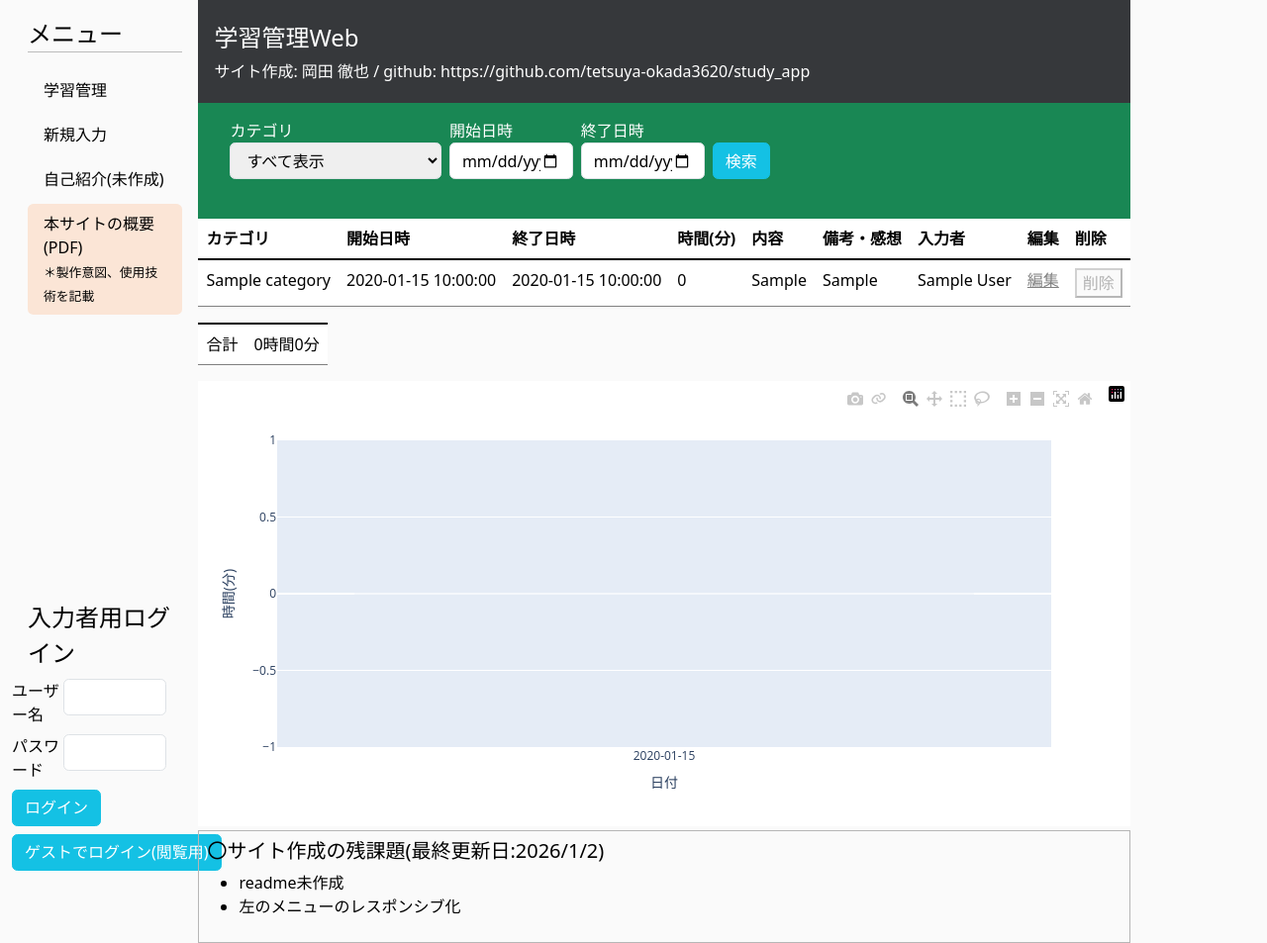
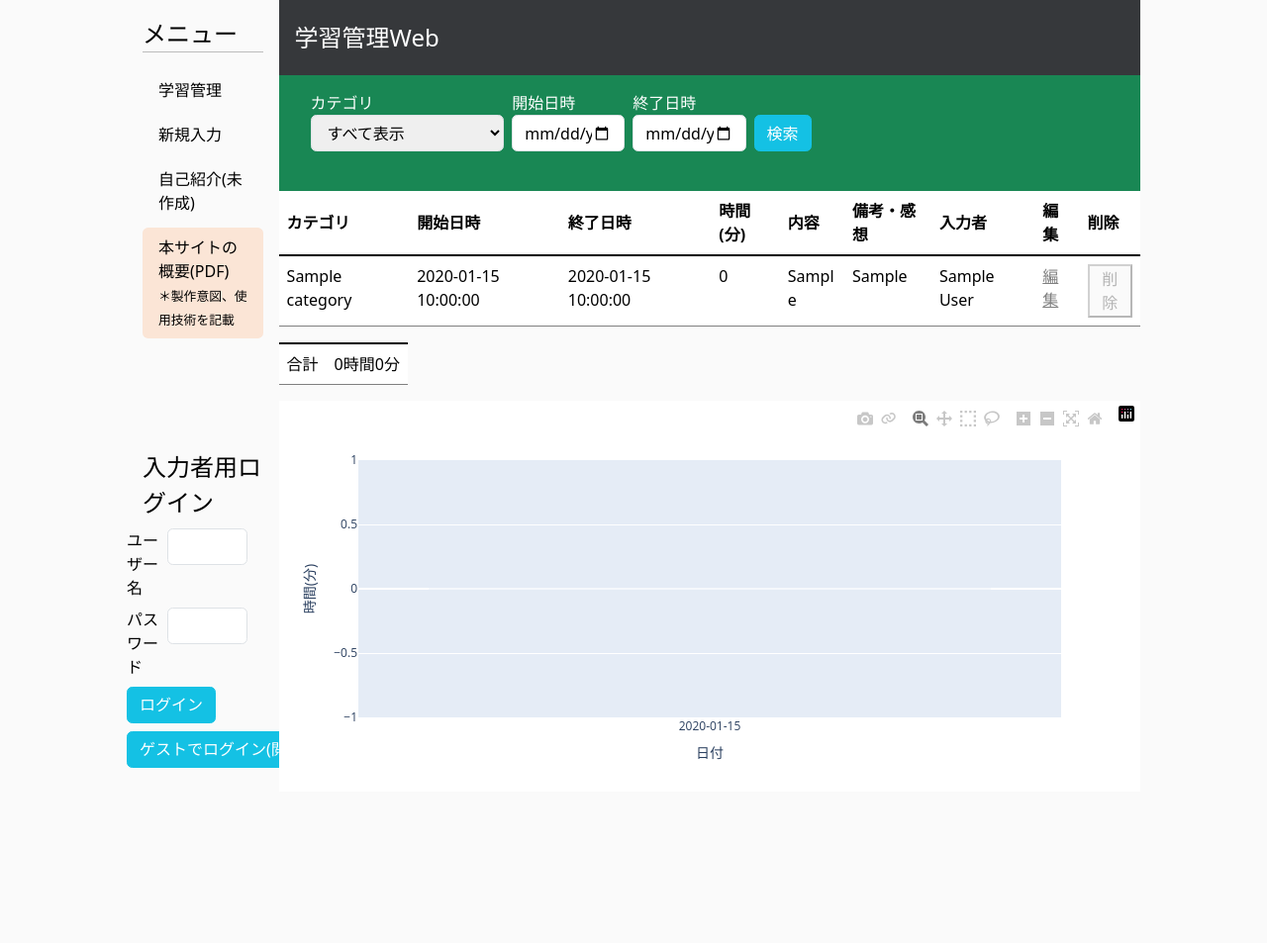
Before and after one commit to tetsuya-okada3620/study_app, a Flask app: page / in a window 1280 px wide. Shown: the whole page at 99% size. After the commit the page ends 776 px from the top, so only its background shows below. Run offline with Flask 3, Linux system fonts and the light colour scheme; tables that the repository leaves empty hold one stand-in row (values such as "Sample post").

Commit message:
全体を中央に配置して、スクロールの箇所を変更

```diff
--- a/app/static/base.css
+++ b/app/static/base.css
@@ -1,8 +1,7 @@
 body {
     background-color: rgb(250 250 250);
-    padding: 0 0.75rem;
-    width: 100%;
     color: black;
+    margin: 0 auto;
 }
 
 .header-form {
@@ -11,6 +10,7 @@ body {
     color: white;
     align-items: center;
     background-color: #36383b;
+    min-height: 50px;
 }
 
 .header-form > div {
@@ -47,9 +47,10 @@ body {
 }
 
 .row-main {
+    width: 80%;
+    max-height: 100vh;
+    margin: auto;
     display: flex;
-    flex-wrap: wrap;
-    height: 100vh;
 }
 
 .row-nav {
@@ -64,7 +65,10 @@ body {
 }
 
 .col-main2 {
-    width: 75%;
+    flex: 1;
+    display: flex;
+    flex-direction: column;
+
 }
 
 .nav-title {
--- a/app/static/index.css
+++ b/app/static/index.css
@@ -1,11 +1,13 @@
-.index-main {
-    max-height: 100vh;
+.data-main {
+    flex: 1;
+    overflow-y: scroll;
 }
 
 .search-form {
     background-color: RGB(25, 135, 84);
     padding: 1rem;
     color: white;
+    min-height: 90px;
 }
 
 .search-wtf {
@@ -47,16 +49,27 @@
     border-radius: 0.25rem;
 }
 
+.graph-duration {
+    height: 400px;
+}
+.graph-duration > div {
+    height: 100%;
+}
+
 .task-form {
     margin: 0.25rem 0;
     padding: 0.5rem;
     border: 1px solid rgb(182, 182, 182);
 }
 
-.table-form {
+.table-scroll {
+    overflow-y: auto;
+}
+
+/* .table-form {
     max-height: 55vh;
     overflow-y: auto;
-}
+} */
 
 table {
     border: 1px;
--- a/app/templates/base.html
+++ b/app/templates/base.html
@@ -81,7 +81,6 @@
                     学習管理Web
                     {% endblock %}
                 </div>
-                <div class="header-name">サイト作成: 岡田 徹也 / github: https://github.com/tetsuya-okada3620/study_app</span>
             </header>
             {% block content %}{% endblock %}
         </div>
--- a/app/templates/index.html
+++ b/app/templates/index.html
@@ -5,10 +5,6 @@
 {% endblock %}
 
 {% block content %}
-    <!-- ****************************************************************
-        github: https://github.com/tetsuya-okada3620/study_app
-        **************************************************************** -->
-    <div class="index-main">
     <div class="search-form">
         <div class="search-wtf">
             <form method="GET" action="{{ url_for('main.index') }}">
@@ -38,6 +34,7 @@
         </div>
     </div>
 
+    <div class="data-main">
         <div class="table-form">
             <table>
                 <thead>
@@ -96,13 +93,5 @@
                 </div>
             {% endif %}
         </div>
-
-        <div class="task-form">
-            <h5>〇サイト作成の残課題(最終更新日:<time datetime="2026-01-02T21:00">2026/1/2</time>)</h5>
-            <ul class="">
-                <li>readme未作成</li>
-                <li>左のメニューのレスポンシブ化</li>
-            </ul>
-        </div>
     </div>
 {% endblock %}
```
Also changed, not shown: 1 other file. Lines whose indentation alone changed are shown as unchanged.
